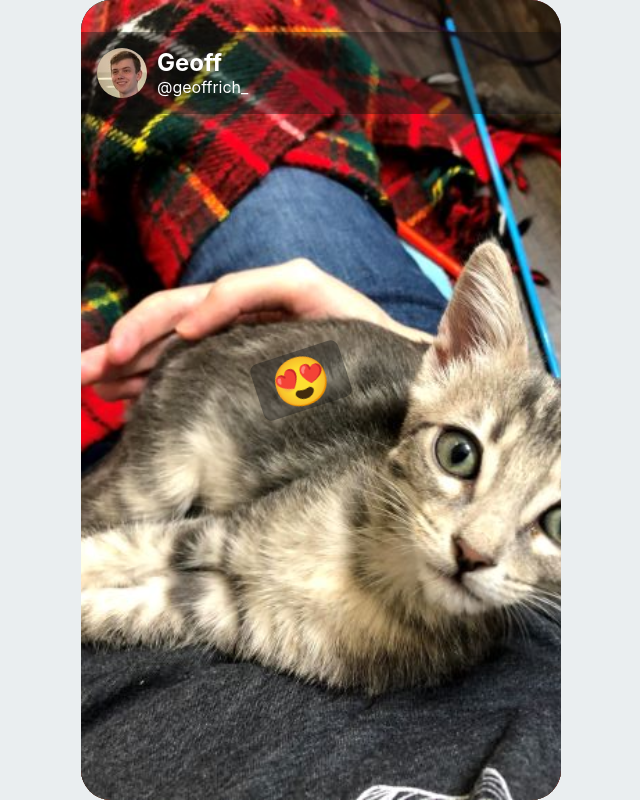
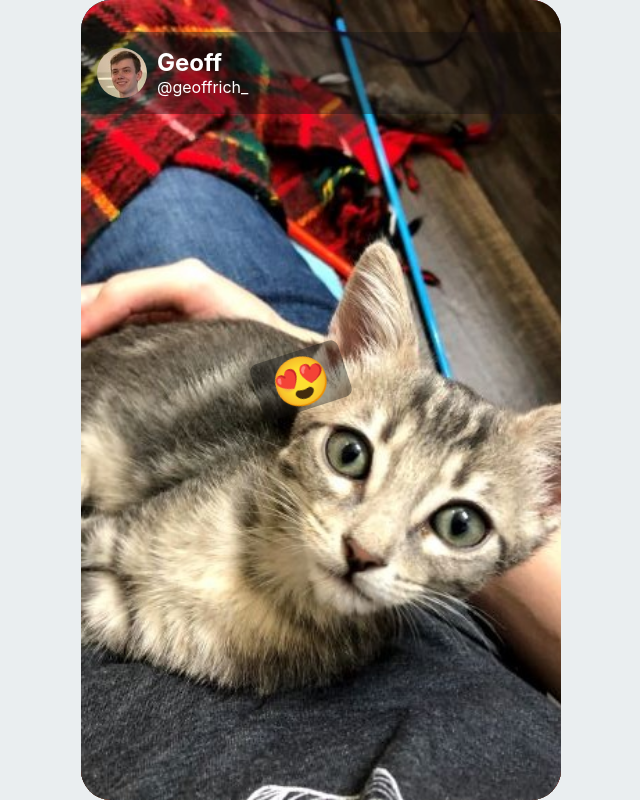
Before and after one commit to geoffrich/svelte-stories, a Svelte app: page / in a window 1280 px wide. Shown: the whole page, without its empty margins (319-959 px from the left). Built offline with nearby package versions, Linux system fonts and the light colour scheme.

Commit message:
Update instructions and mock data

```diff
--- a/src/StoryContainer.svelte
+++ b/src/StoryContainer.svelte
@@ -114,6 +114,9 @@
 
     position: relative;
     user-select: none;
+
+    background: lightblue;
+    border-radius: 3ch;
   }
 
   :global(.stories.focus-visible:focus) {
@@ -179,7 +182,7 @@
   {/each}
   <p class="end">You've reached the end!</p>
     <div class="instructions" style="--stack-order: {users.length + 1}">
-      <p id="hover">Click on the left and right side to scroll. Holding CTRL skips to the next user.</p>
-      <p id="focus">Use the left and right arrow keys to scroll. Holding CTRL skips to the next user.</p>
+      <p id="hover">Tap on the left and right side to scroll. Holding CTRL or swiping skips to the next user.</p>
+      <p id="focus">Use the left and right arrow keys to scroll. Holding CTRL or swiping skips to the next user.</p>
     </div>
 </div>
--- a/src/mockData.js
+++ b/src/mockData.js
@@ -13,7 +13,11 @@
         src: '/images/stories/percy.jpg',
         alt: 'A grey cat sprawled out and showing its belly'
       },
-      { src: '/images/stories/1.jpg', alt: 'A tractor in a grain field' }
+      {
+        src: '/images/stories/1.jpg',
+        alt: 'A tractor in a grain field',
+        text: 'Hey!'
+      }
     ]
   },
   {
```
Also changed, not shown: public/images/stories/oliver.jpg.
